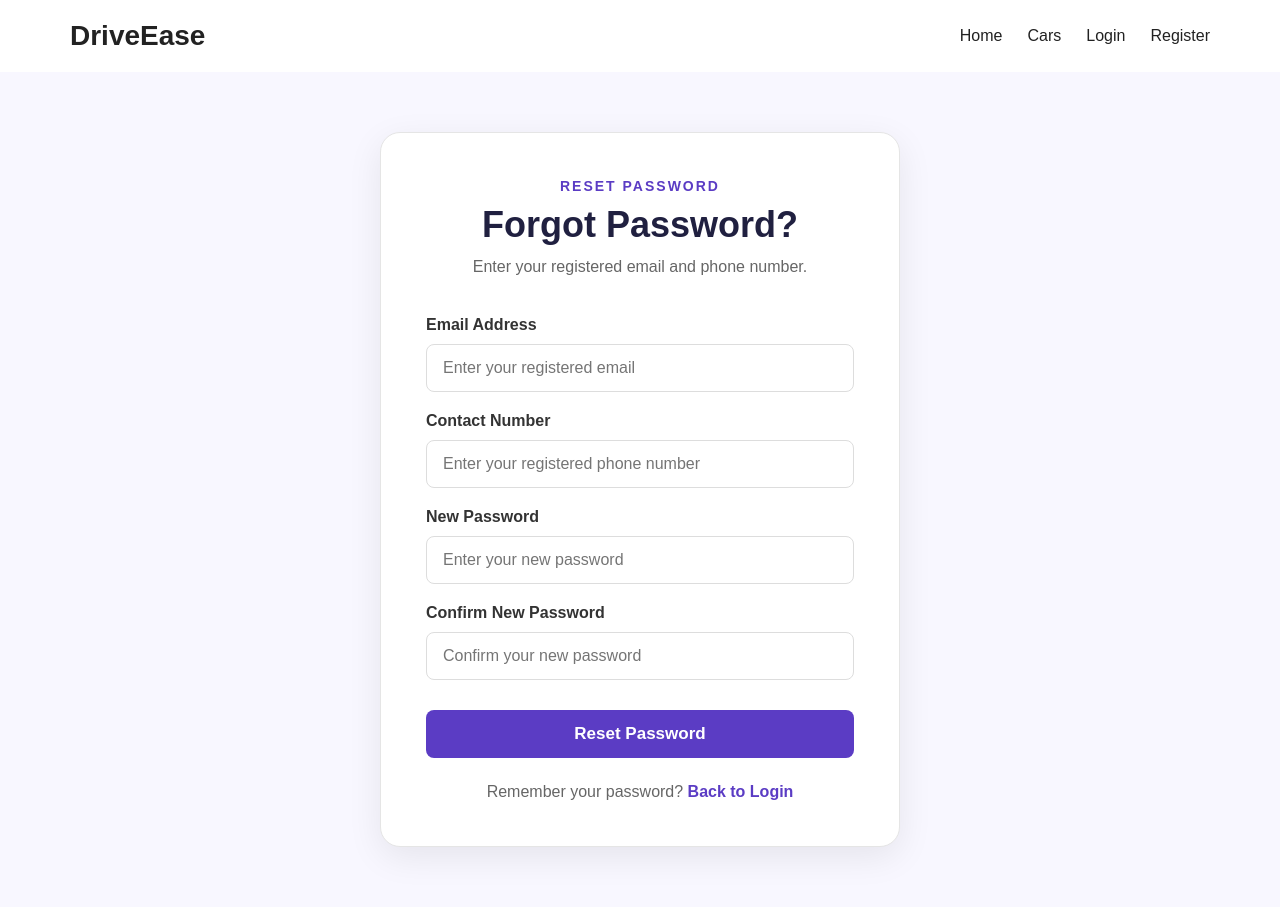
After one commit to twinkle-sudo/DriveEase, a Flask app: page /forgot-password in a window 1280 px wide. The commit adds this page. Run offline with Flask 3, Linux system fonts and the light colour scheme.

Commit message:
Add forgot password feature

```diff
--- a/app.py
+++ b/app.py
@@ -230,6 +230,82 @@ def register():
     }), 201
 
 
+    # ================================
+# FORGOT PASSWORD
+# ================================
+
+@app.route("/forgot-password")
+def forgot_password_page():
+
+    return render_template("forgot_password.html")
+
+
+@app.route("/api/forgot-password", methods=["POST"])
+def forgot_password():
+
+    data = request.get_json()
+
+    email = data.get("email")
+    phone = data.get("phone")
+    new_password = data.get("new_password")
+
+    if not email or not phone or not new_password:
+
+        return jsonify({
+            "success": False,
+            "message": "All fields are required."
+        }), 400
+
+
+    if len(new_password) < 6:
+
+        return jsonify({
+            "success": False,
+            "message": "Password must be at least 6 characters."
+        }), 400
+
+
+    connection = get_db_connection()
+
+
+    user = connection.execute(
+        """
+        SELECT * FROM users
+        WHERE email = ? AND phone = ?
+        """,
+        (email, phone)
+    ).fetchone()
+
+
+    if not user:
+
+        connection.close()
+
+        return jsonify({
+            "success": False,
+            "message": "Email and contact number do not match our records."
+        }), 404
+
+
+    connection.execute(
+        """
+        UPDATE users
+        SET password = ?
+        WHERE id = ?
+        """,
+        (new_password, user["id"])
+    )
+
+
+    connection.commit()
+    connection.close()
+
+
+    return jsonify({
+        "success": True,
+        "message": "Password reset successfully!"
+    }), 200
+
 
 # ================================
 # RUN SERVER
--- a/static/style.css
+++ b/static/style.css
@@ -3756,3 +3756,23 @@ footer {
     }
 
 }
+
+/* ================================
+   FORGOT PASSWORD
+================================ */
+
+.forgot-password {
+    text-align: right;
+    margin: 8px 0 18px;
+}
+
+.forgot-password a {
+    color: #2563eb;
+    text-decoration: none;
+    font-size: 14px;
+    font-weight: 600;
+}
+
+.forgot-password a:hover {
+    text-decoration: underline;
+}
--- /dev/null
+++ b/templates/forgot_password.html
@@ -0,0 +1,233 @@
+<!DOCTYPE html>
+<html lang="en">
+<head>
+    <meta charset="UTF-8">
+    <meta name="viewport" content="width=device-width, initial-scale=1.0">
+
+    <title>Forgot Password - DriveEase</title>
+
+    <link rel="stylesheet"
+          href="{{ url_for('static', filename='style.css') }}">
+</head>
+
+<body>
+
+<nav class="navbar">
+
+    <div class="logo">
+        DriveEase
+    </div>
+
+    <div class="nav-links">
+
+        <a href="{{ url_for('home') }}">
+            Home
+        </a>
+
+        <a href="{{ url_for('cars_page') }}">
+            Cars
+        </a>
+
+        <a href="{{ url_for('login_page') }}">
+            Login
+        </a>
+
+        <a href="{{ url_for('register_page') }}">
+            Register
+        </a>
+
+    </div>
+
+</nav>
+
+
+<section class="auth-section">
+
+    <div class="auth-box">
+
+        <p class="auth-tag">
+            RESET PASSWORD
+        </p>
+
+        <h1>
+            Forgot Password?
+        </h1>
+
+        <p class="auth-subtitle">
+            Enter your registered email and phone number.
+        </p>
+
+
+        <form id="forgotPasswordForm">
+
+            <label for="resetEmail">
+                Email Address
+            </label>
+
+            <input
+                type="email"
+                id="resetEmail"
+                placeholder="Enter your registered email"
+                required
+            >
+
+
+            <label for="resetPhone">
+                Contact Number
+            </label>
+
+            <input
+                type="tel"
+                id="resetPhone"
+                placeholder="Enter your registered phone number"
+                required
+            >
+
+
+            <label for="newPassword">
+                New Password
+            </label>
+
+            <input
+                type="password"
+                id="newPassword"
+                placeholder="Enter your new password"
+                required
+                minlength="6"
+            >
+
+
+            <label for="confirmPassword">
+                Confirm New Password
+            </label>
+
+            <input
+                type="password"
+                id="confirmPassword"
+                placeholder="Confirm your new password"
+                required
+                minlength="6"
+            >
+
+
+            <button
+                type="submit"
+                class="auth-button">
+                Reset Password
+            </button>
+
+        </form>
+
+
+        <p class="auth-footer">
+
+            Remember your password?
+
+            <a href="{{ url_for('login_page') }}">
+                Back to Login
+            </a>
+
+        </p>
+
+    </div>
+
+</section>
+
+
+<script>
+
+const forgotPasswordForm =
+    document.querySelector("#forgotPasswordForm");
+
+
+forgotPasswordForm.addEventListener(
+    "submit",
+    async function(event) {
+
+        event.preventDefault();
+
+
+        const email =
+            document.querySelector("#resetEmail").value;
+
+        const phone =
+            document.querySelector("#resetPhone").value;
+
+        const newPassword =
+            document.querySelector("#newPassword").value;
+
+        const confirmPassword =
+            document.querySelector("#confirmPassword").value;
+
+
+        if (newPassword !== confirmPassword) {
+
+            alert("Passwords do not match.");
+
+            return;
+        }
+
+
+        try {
+
+            const response = await fetch(
+                "/api/forgot-password",
+                {
+
+                    method: "POST",
+
+                    headers: {
+                        "Content-Type": "application/json"
+                    },
+
+                    body: JSON.stringify({
+
+                        email: email,
+
+                        phone: phone,
+
+                        new_password: newPassword
+
+                    })
+
+                }
+            );
+
+
+            const data =
+                await response.json();
+
+
+            if (data.success) {
+
+                alert(
+                    "Password reset successfully!"
+                );
+
+                window.location.href =
+                    "{{ url_for('login_page') }}";
+
+            } else {
+
+                alert(data.message);
+
+            }
+
+
+        } catch (error) {
+
+            console.error(error);
+
+            alert(
+                "Something went wrong. Please try again."
+            );
+
+        }
+
+    }
+);
+
+</script>
+
+</body>
+</html>
```
Also changed, not shown: templates/login.html (+20 -5 lines).
